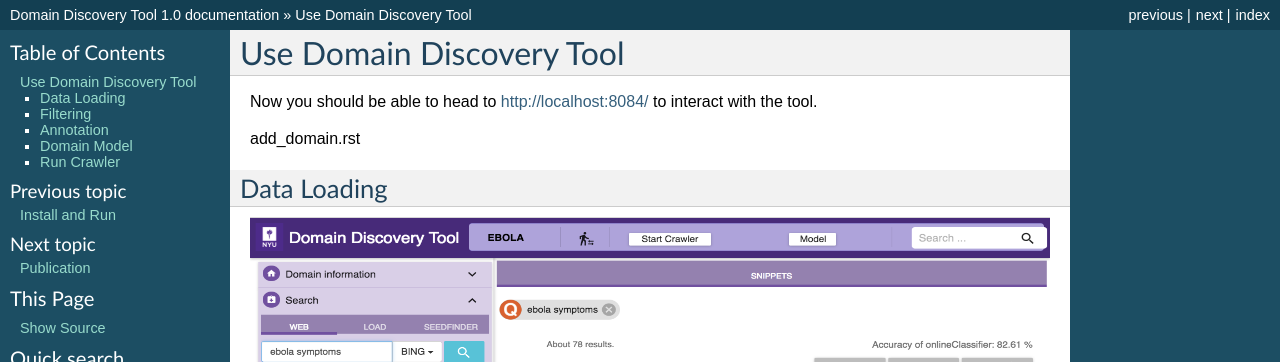
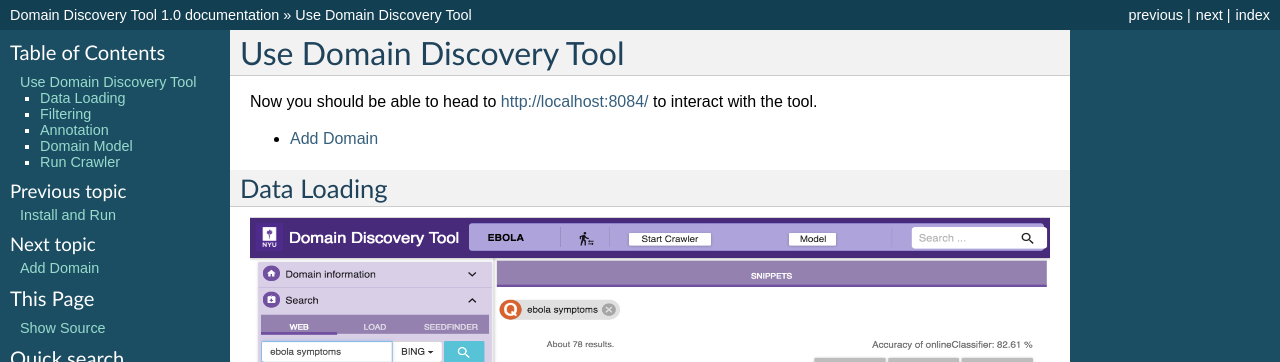
Before and after one commit to VIDA-NYU/domain_discovery_tool, a Sphinx documentation site: the page built from docs/use.rst, in a window 1280 px wide. Shown: the top 362 px of the page. Built offline with Sphinx 7.4.7, drawn with Linux system fonts in a browser that asks for light colours; some of the changed lines change nothing that is shown.

Commit message:
Separating DD operations into separate files

```diff
--- a/docs/use.rst
+++ b/docs/use.rst
@@ -3,7 +3,10 @@ Use Domain Discovery Tool
 
 Now you should be able to head to http://localhost:8084/ to interact with the tool.
 
-add_domain.rst
+.. toctree::
+   :maxdepth: 2
+
+   add_domain.rst
 
 Data Loading
 ------------
```
